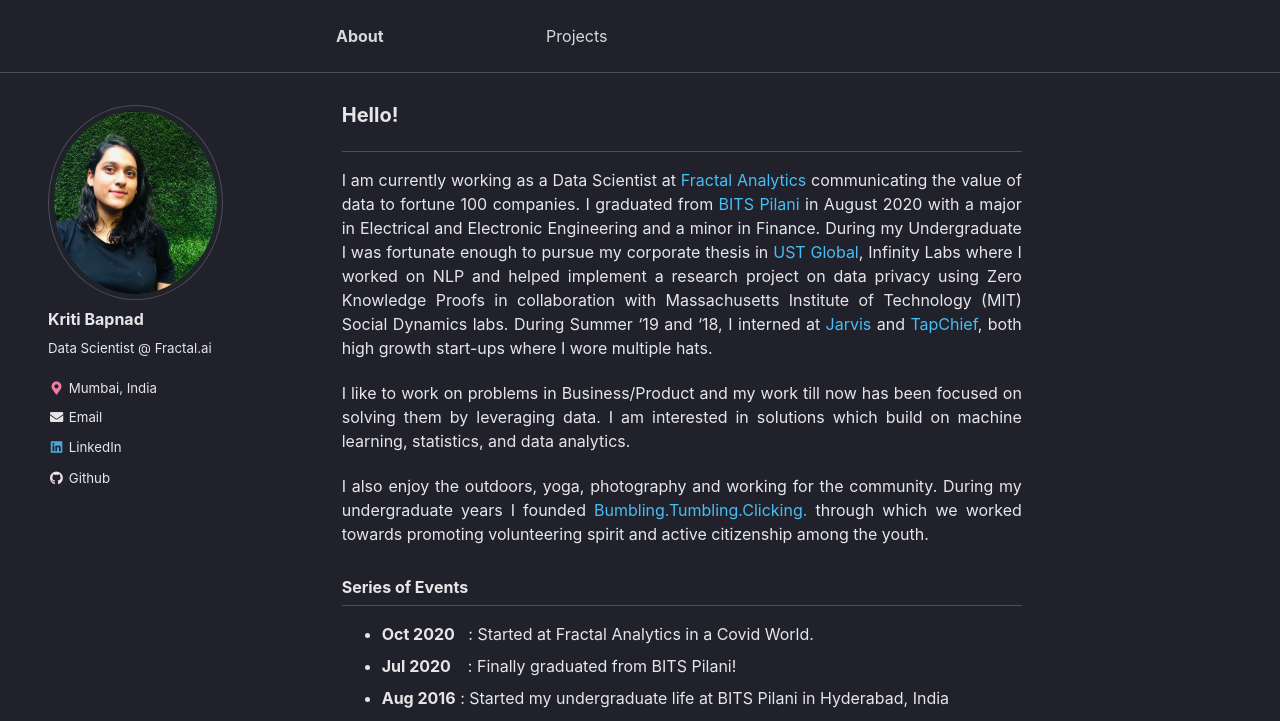
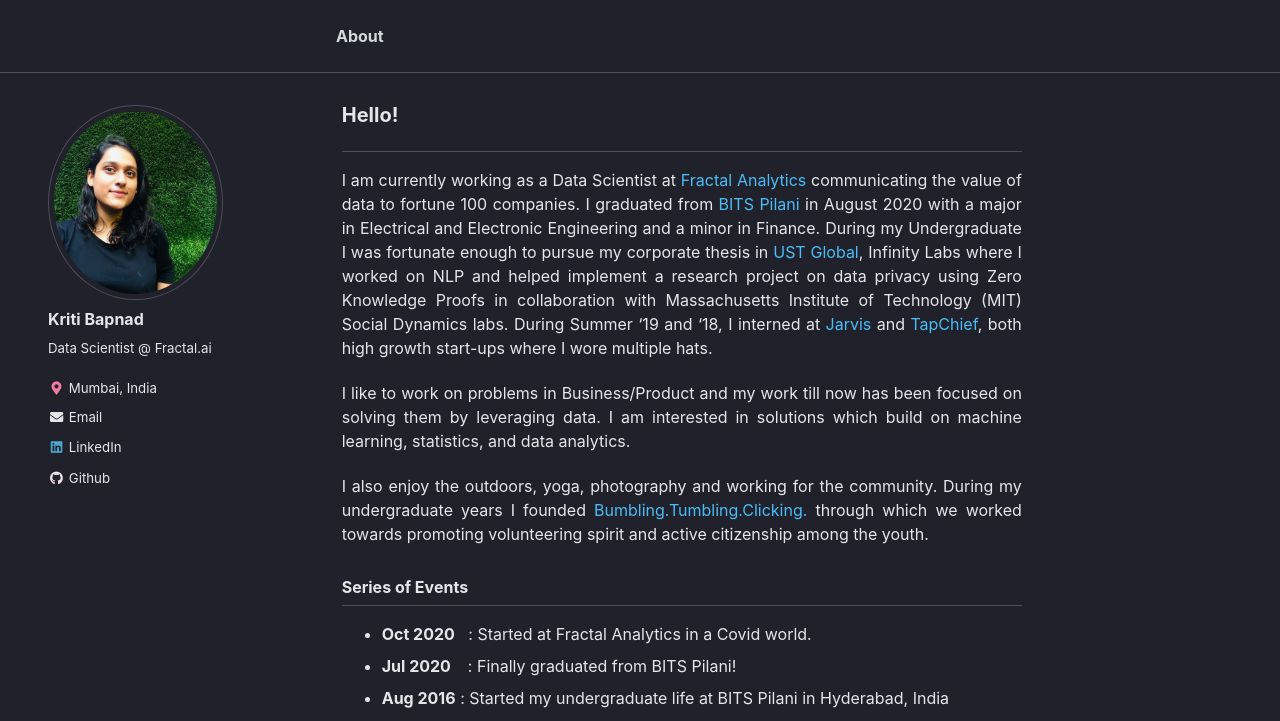
Before and after one commit to kriti-bapnad/kriti-bapnad.github.io, a Jekyll site: the page built from _pages/about.md, in a window 1280 px wide and 977 px high. Shown: the top 721 px of the window. Built offline with Jekyll 4.4.1, drawn with Linux system fonts in a browser that asks for light colours; a script that is not in the unit is left out.

Commit message:
remove pages

```diff
--- a/_data/navigation.yml
+++ b/_data/navigation.yml
@@ -1,10 +1,10 @@
 # main links links
 main:
+ # - title: "Projects"
+  #  url: /projects/
+
   #- title: "Publications"
   #  url: /publications/
-
-  - title: "Projects"
-    url: /projects/
 
   # - title: "CV"
   # url: https://drive.google.com/file/d/1wxloraTS4kUvf7WtTnpk8pEpm3jT1Eux/view?usp=sharing
--- a/_pages/about.md
+++ b/_pages/about.md
@@ -21,7 +21,7 @@ I also enjoy the outdoors, yoga, photography and working for the community. Duri
 
 ## Series of Events
 
-* **Oct 2020**<span style="display:inline-block; width: 9px;"></span> : Started at Fractal Analytics in a Covid World.
+* **Oct 2020**<span style="display:inline-block; width: 9px;"></span> : Started at Fractal Analytics in a Covid world.
 * **Jul 2020**&ensp;&nbsp; : Finally graduated from BITS Pilani!
 * **Aug 2016** : Started my undergraduate life at BITS Pilani in Hyderabad, India
 * **Aug 2014** : Graduated HighSchool from Bengaluru, India
```
